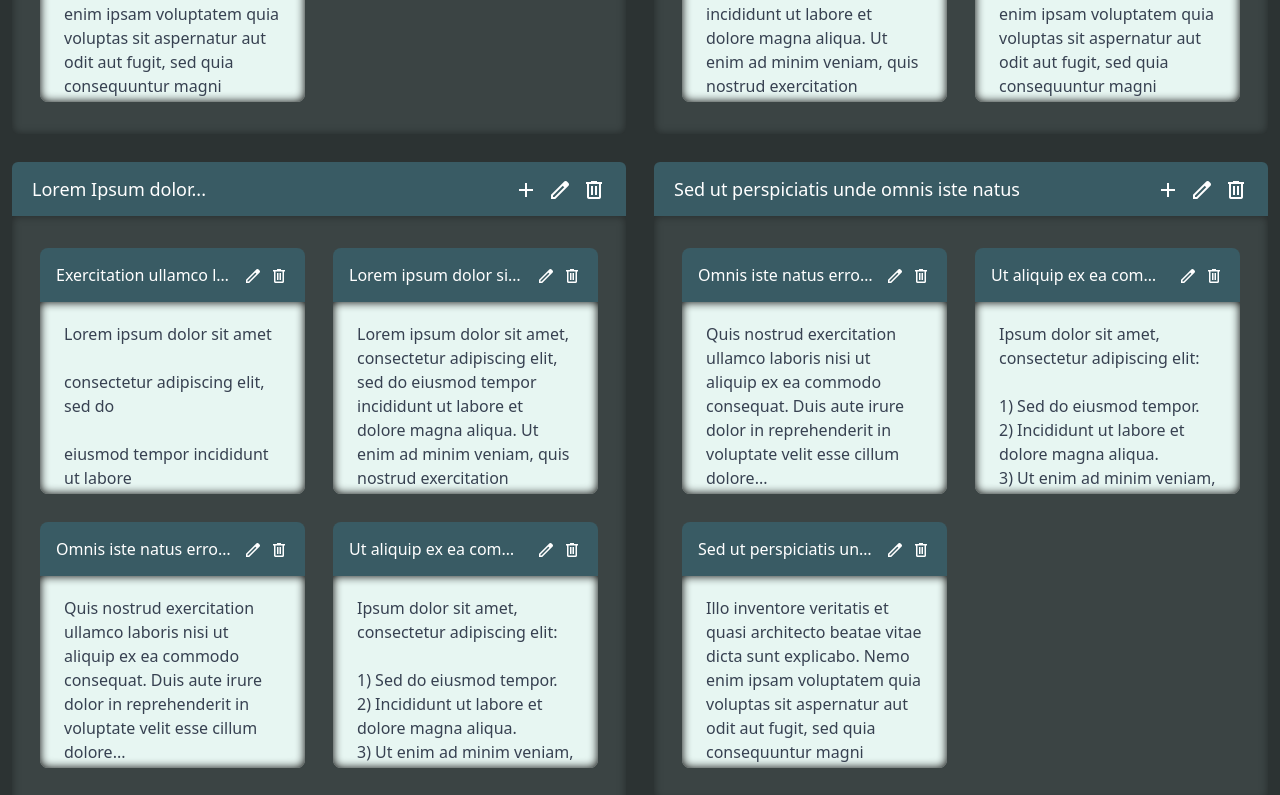
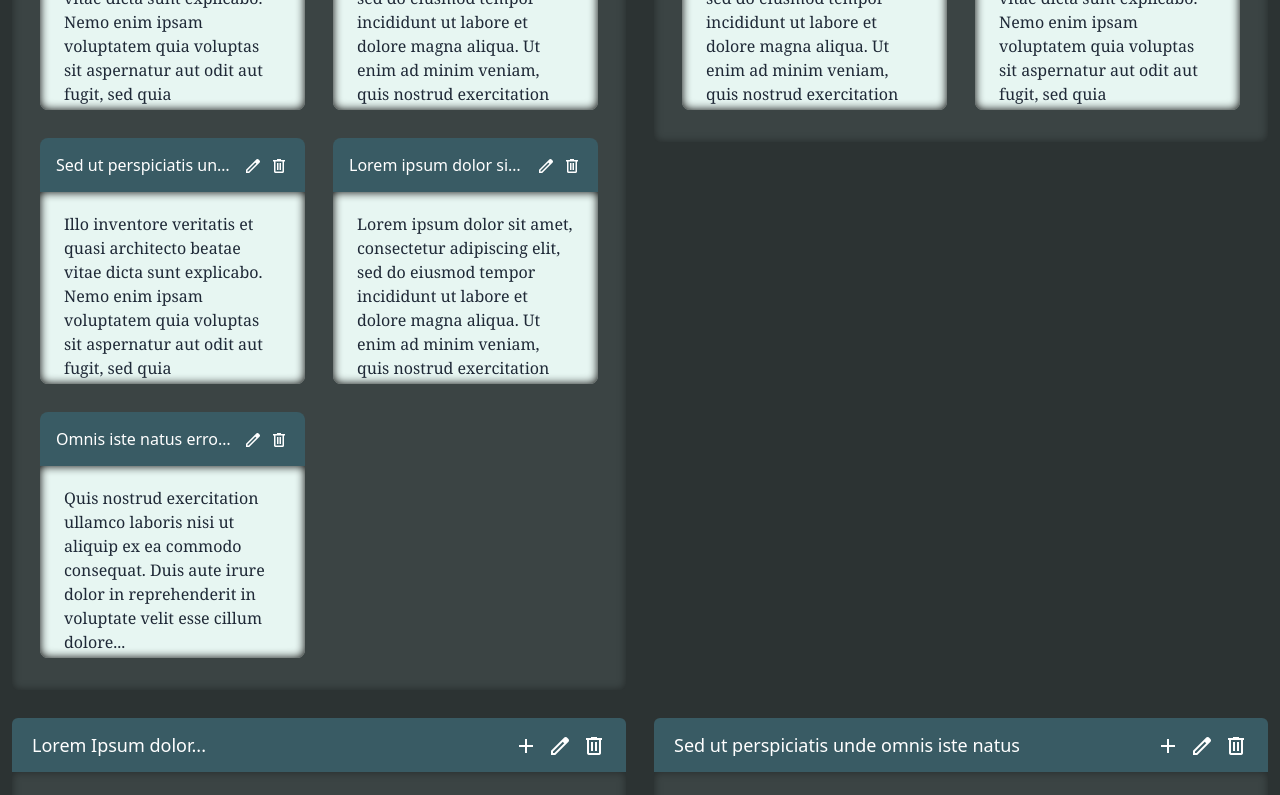
Before and after one commit to HSG424/notepad, a React (Create React App) app: page / in a window 1280 px wide. Shown: the part 600-1395 px from the top of the page. Built offline with nearby package versions, Linux system fonts and the light colour scheme.

Commit message:
more styling

```diff
--- a/src/components/Note/Note.tsx
+++ b/src/components/Note/Note.tsx
@@ -23,7 +23,7 @@ const Note: React.FC<NoteProps> = (props) => {
           <Button icon="delete" iconClasses="text-xl" />
         </div>
       </header>
-      <p className="bg-secondary text-gray-700 h-48 px-6 py-5 rounded-b-lg overflow-y-auto whitespace-pre-line shadow-[inset_0_0_10px_rgba(0,0,0,1)]">
+      <p className="bg-secondary text-gray-800 h-48 px-6 py-5 rounded-b-lg overflow-y-auto whitespace-pre-line shadow-[inset_0_0_10px_rgba(0,0,0,1)] font-serif">
         {props.note.note}
       </p>
     </section>
--- a/src/components/Notepads/Notepads.tsx
+++ b/src/components/Notepads/Notepads.tsx
@@ -22,6 +22,26 @@ function Notepads() {
           id: "id418cfe6a61bed",
           title: "Sed ut perspiciatis unde omnis iste natus error",
           note: "Illo inventore veritatis et quasi architecto beatae vitae dicta sunt explicabo. Nemo enim ipsam voluptatem quia voluptas sit aspernatur aut odit aut fugit, sed quia consequuntur magni dolores eos qui ratione voluptatem sequi nesciunt. Neque porro quisquam est, qui dolorem ipsum quia dolor sit amet, consectetur:\n\n1) aliquam quaerat voluptatem\n\n2) ea commodi consequatur? Quis autem",
+        },
+        {
+          id: "id7d67b5cedfb15",
+          title: "Lorem ipsum dolor sit amet, consectetur adipiscing elit",
+          note: "Lorem ipsum dolor sit amet, consectetur adipiscing elit, sed do eiusmod tempor incididunt ut labore et dolore magna aliqua. Ut enim ad minim veniam, quis nostrud exercitation",
+        },
+        {
+          id: "id418cfe6a61bed",
+          title: "Sed ut perspiciatis unde omnis iste natus error",
+          note: "Illo inventore veritatis et quasi architecto beatae vitae dicta sunt explicabo. Nemo enim ipsam voluptatem quia voluptas sit aspernatur aut odit aut fugit, sed quia consequuntur magni dolores eos qui ratione voluptatem sequi nesciunt. Neque porro quisquam est, qui dolorem ipsum quia dolor sit amet, consectetur:\n\n1) aliquam quaerat voluptatem\n\n2) ea commodi consequatur? Quis autem",
+        },
+        {
+          id: "id7d67b5cedfb15",
+          title: "Lorem ipsum dolor sit amet, consectetur adipiscing elit",
+          note: "Lorem ipsum dolor sit amet, consectetur adipiscing elit, sed do eiusmod tempor incididunt ut labore et dolore magna aliqua. Ut enim ad minim veniam, quis nostrud exercitation",
+        },
+        {
+          id: "idf8cb809f9f707",
+          title: "Omnis iste natus error sit voluptatem accusantium doloremque",
+          note: "Quis nostrud exercitation ullamco laboris nisi ut aliquip ex ea commodo consequat. Duis aute irure dolor in reprehenderit in voluptate velit esse cillum dolore...",
         },
       ],
     },
@@ -106,11 +126,11 @@ function Notepads() {
   ]);
 
   return (
-    <main className="py-5 px-3 bg-darker">
+    <main className="py-7 px-3 bg-darker">
       <Button
         icon="add"
         text="Notepad"
-        buttonClasses="bg-primary hover:bg-primary-light active:bg-primary-light focus:shadow-[inset_0_0_5px_rgba(0,0,0,.4)] py-3 px-4 mb-7 flex items-center rounded mx-auto"
+        buttonClasses="bg-primary hover:bg-primary-light active:bg-primary-light focus:shadow-[inset_0_0_5px_rgba(0,0,0,.4)] py-3 px-5 mb-7 flex items-center rounded mx-auto uppercase tracking-wide"
         iconClasses="mr-1"
       />
 
--- a/tailwind.config.js
+++ b/tailwind.config.js
@@ -6,7 +6,6 @@ module.exports = {
       colors: {
         primary: "#395B64",
         "primary-light": "#416771",
-        "primary-lighter": "#4a7682",
         secondary: "#E7F6F2",
         dark: "#3b4444",
         darker: "#2C3333",
```
